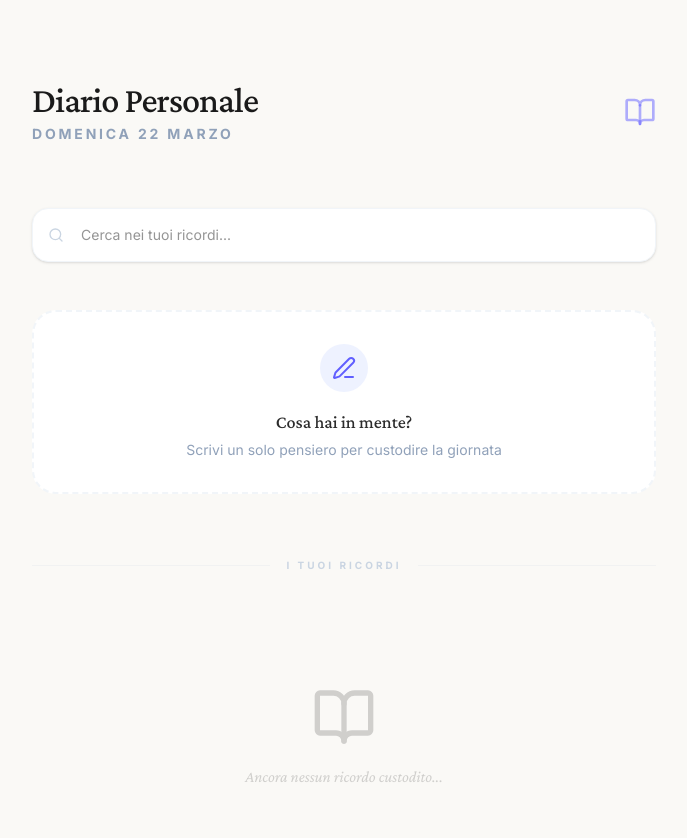
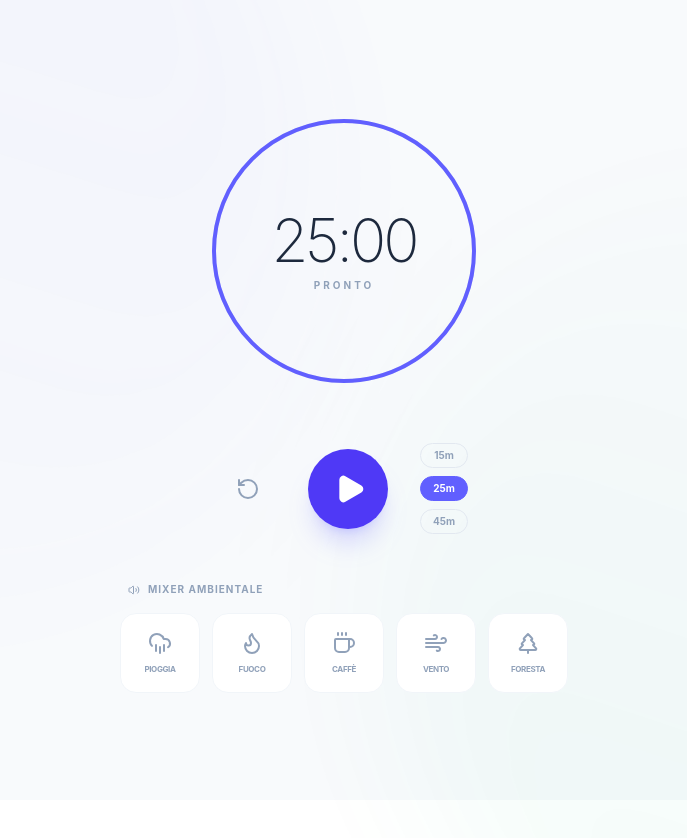
Before and after one commit to massimo12c/prome, a React (Vite) app: page / in a window 1280 px wide. Shown: the top 838 px of the page, without its empty margins (296-983 px from the left). After the commit the page ends 800 px from the top, so only its background shows below. Built offline with nearby package versions, Linux system fonts and the light colour scheme.

Commit message:
Fix unused import and finish Zen Timer

```diff
--- a/index.html
+++ b/index.html
@@ -6,9 +6,9 @@
     <link rel="manifest" href="/manifest.webmanifest" />
     <meta name="apple-mobile-web-app-capable" content="yes">
     <meta name="apple-mobile-web-app-status-bar-style" content="black-translucent">
-    <meta name="apple-mobile-web-app-title" content="Diario">
+    <meta name="apple-mobile-web-app-title" content="ZenTimer">
     <meta name="viewport" content="width=device-width, initial-scale=1.0, maximum-scale=1.0, user-scalable=no" />
-    <title>Diario Personale</title>
+    <title>Zen Timer</title>
   </head>
   <body>
     <div id="root"></div>
--- a/src/App.tsx
+++ b/src/App.tsx
@@ -1,222 +1,202 @@
-import { useState, useEffect } from 'react';
-import { Plus, Search, Trash2, Calendar, BookOpen, PenLine, X } from 'lucide-react';
-import { motion, AnimatePresence } from 'framer-motion';
+import { useState, useEffect, useRef } from 'react';
+import { Play, Pause, RotateCcw, CloudRain, Flame, Coffee, Wind, TreePine, Volume2, X, Plus } from 'lucide-react';
+import { motion } from 'framer-motion';
 
-interface DiaryEntry {
-  id: string;
-  date: string;
-  text: string;
-  timestamp: number;
-}
+const SOUNDS = [
+  { id: 'rain', name: 'Pioggia', icon: CloudRain, url: 'https://assets.mixkit.co/active_storage/sfx/2405/2405-preview.mp3' },
+  { id: 'fire', name: 'Fuoco', icon: Flame, url: 'https://assets.mixkit.co/active_storage/sfx/2413/2413-preview.mp3' },
+  { id: 'coffee', name: 'Caffè', icon: Coffee, url: 'https://assets.mixkit.co/active_storage/sfx/2437/2437-preview.mp3' },
+  { id: 'wind', name: 'Vento', icon: Wind, url: 'https://assets.mixkit.co/active_storage/sfx/2422/2422-preview.mp3' },
+  { id: 'forest', name: 'Foresta', icon: TreePine, url: 'https://assets.mixkit.co/active_storage/sfx/2411/2411-preview.mp3' },
+];
 
 function App() {
-  const [entries, setEntries] = useState<DiaryEntry[]>(() => {
-    const saved = localStorage.getItem('diary_entries');
-    return saved ? JSON.parse(saved) : [];
-  });
-  const [inputText, setInputText] = useState('');
-  const [searchQuery, setSearchQuery] = useState('');
-  const [currentTime, setCurrentTime] = useState(new Date());
+  const [timeLeft, setTimeLeft] = useState(25 * 60);
+  const [isActive, setIsActive] = useState(false);
+  const [totalTime, setTotalTime] = useState(25 * 60);
+  const [activeSounds, setActiveSounds] = useState<Record<string, boolean>>({});
   const [isIOS, setIsIOS] = useState(false);
-  const [isAndroid, setIsAndroid] = useState(false);
   const [isStandalone, setIsStandalone] = useState(false);
-  const [isWriting, setIsWriting] = useState(false);
 
-  useEffect(() => {
-    localStorage.setItem('diary_entries', JSON.stringify(entries));
-  }, [entries]);
+  const audioRefs = useRef<Record<string, HTMLAudioElement>>({});
 
   useEffect(() => {
     const ua = navigator.userAgent;
-    const iOS = /iPad|iPhone|iPod/.test(ua) && !(window as any).MSStream;
-    const android = /Android/.test(ua);
-    setIsIOS(iOS);
-    setIsAndroid(android);
-
-    const standalone = (window as any).navigator.standalone || window.matchMedia('(display-mode: standalone)').matches;
-    setIsStandalone(standalone);
-
-    const timer = setInterval(() => setCurrentTime(new Date()), 60000);
-    return () => clearInterval(timer);
+    setIsIOS(/iPad|iPhone|iPod/.test(ua) && !(window as any).MSStream);
+    setIsStandalone((window as any).navigator.standalone || window.matchMedia('(display-mode: standalone)').matches);
   }, []);
 
-  const addEntry = () => {
-    if (!inputText.trim()) return;
+  useEffect(() => {
+    let interval: any = null;
+    if (isActive && timeLeft > 0) {
+      interval = setInterval(() => {
+        setTimeLeft((prev) => prev - 1);
+      }, 1000);
+    } else if (timeLeft === 0) {
+      setIsActive(false);
+      clearInterval(interval);
+    }
+    return () => clearInterval(interval);
+  }, [isActive, timeLeft]);
 
-    const newEntry: DiaryEntry = {
-      id: Date.now().toString(),
-      date: new Date().toLocaleDateString('it-IT', {
-        weekday: 'long',
-        day: 'numeric',
-        month: 'long',
-        year: 'numeric'
-      }),
-      text: inputText.trim(),
-      timestamp: Date.now()
-    };
+  const toggleTimer = () => setIsActive(!isActive);
 
-    setEntries([newEntry, ...entries]);
-    setInputText('');
-    setIsWriting(false);
+  const resetTimer = () => {
+    setIsActive(false);
+    setTimeLeft(totalTime);
   };
 
-  const deleteEntry = (id: string) => {
-    setEntries(entries.filter(e => e.id !== id));
+  const setDuration = (mins: number) => {
+    const secs = mins * 60;
+    setTotalTime(secs);
+    setTimeLeft(secs);
+    setIsActive(false);
   };
 
-  const filteredEntries = entries.filter(e =>
-    e.text.toLowerCase().includes(searchQuery.toLowerCase()) ||
-    e.date.toLowerCase().includes(searchQuery.toLowerCase())
-  );
+  const toggleSound = (id: string) => {
+    const isNowActive = !activeSounds[id];
+    setActiveSounds({ ...activeSounds, [id]: isNowActive });
 
-  const todayEntry = entries.find(e =>
-    new Date(e.timestamp).toDateString() === new Date().toDateString()
-  );
+    if (isNowActive) {
+      audioRefs.current[id].play().catch(e => console.log('Audio play blocked', e));
+      audioRefs.current[id].loop = true;
+    } else {
+      audioRefs.current[id].pause();
+    }
+  };
+
+  const formatTime = (seconds: number) => {
+    const m = Math.floor(seconds / 60);
+    const s = seconds % 60;
+    return `${m}:${s < 10 ? '0' : ''}${s}`;
+  };
+
+  const progress = (timeLeft / totalTime) * 100;
 
   return (
-    <div className="min-h-screen bg-[#faf9f6] dark:bg-[#0c0c0c] text-[#2c2c2c] dark:text-[#e0e0e0] transition-colors duration-500 font-serif">
+    <div className="min-h-screen bg-slate-50 dark:bg-[#0a0a0c] text-slate-800 dark:text-slate-200 transition-colors duration-1000 flex flex-col items-center justify-center p-6 font-sans overflow-hidden">
 
-      <div className="max-w-2xl mx-auto px-6 py-12 md:py-20">
+      {/* Hidden Audio Elements */}
+      {SOUNDS.map(sound => (
+        <audio
+          key={sound.id}
+          ref={el => { if (el) audioRefs.current[sound.id] = el; }}
+          src={sound.url}
+          preload="auto"
+        />
+      ))}
 
-        {/* Header */}
-        <header className="mb-16 space-y-4">
-          <div className="flex items-center justify-between">
-            <div className="space-y-1">
-              <h1 className="text-4xl font-medium tracking-tight text-[#1a1a1a] dark:text-white">
-                Diario Personale
-              </h1>
-              <p className="text-sm text-slate-400 uppercase tracking-[0.2em] font-sans font-bold">
-                {currentTime.toLocaleDateString('it-IT', { weekday: 'long', day: 'numeric', month: 'long' })}
-              </p>
-            </div>
-            <BookOpen className="w-8 h-8 text-indigo-500/50" />
+      {/* Background Animated Gradient */}
+      <div className="fixed inset-0 pointer-events-none opacity-30 dark:opacity-20">
+        <motion.div
+          animate={{
+            scale: [1, 1.2, 1],
+            rotate: [0, 90, 0],
+          }}
+          transition={{ duration: 20, repeat: Infinity, ease: "linear" }}
+          className="absolute -top-1/2 -left-1/2 w-full h-full bg-gradient-to-br from-indigo-500/20 to-transparent rounded-full blur-3xl"
+        />
+        <motion.div
+          animate={{
+            scale: [1.2, 1, 1.2],
+            rotate: [90, 0, 90],
+          }}
+          transition={{ duration: 25, repeat: Infinity, ease: "linear" }}
+          className="absolute -bottom-1/2 -right-1/2 w-full h-full bg-gradient-to-tl from-emerald-500/20 to-transparent rounded-full blur-3xl"
+        />
+      </div>
+
+      <div className="relative z-10 w-full max-w-md flex flex-col items-center gap-12">
+
+        {/* Timer Circle */}
+        <div className="relative w-72 h-72 flex items-center justify-center">
+          <svg className="absolute inset-0 w-full h-full -rotate-90 transform">
+            <circle
+              cx="144"
+              cy="144"
+              r="130"
+              stroke="currentColor"
+              strokeWidth="4"
+              fill="transparent"
+              className="text-slate-200 dark:text-slate-800"
+            />
+            <motion.circle
+              cx="144"
+              cy="144"
+              r="130"
+              stroke="currentColor"
+              strokeWidth="4"
+              fill="transparent"
+              strokeDasharray="816.8"
+              animate={{ strokeDashoffset: 816.8 * (1 - progress / 100) }}
+              transition={{ duration: 1, ease: "linear" }}
+              className="text-indigo-500 dark:text-indigo-400"
+              strokeLinecap="round"
+            />
+          </svg>
+
+          <div className="text-center flex flex-col items-center">
+            <motion.span
+              key={timeLeft}
+              initial={{ opacity: 0.5, y: 5 }}
+              animate={{ opacity: 1, y: 0 }}
+              className="text-6xl font-extralight tracking-tighter"
+            >
+              {formatTime(timeLeft)}
+            </motion.span>
+            <p className="text-[10px] uppercase tracking-[0.3em] font-bold text-slate-400 mt-2">
+              {isActive ? 'Concentrazione' : 'Pronto'}
+            </p>
           </div>
-        </header>
-
-        {/* Search Bar */}
-        <div className="relative mb-12 group">
-          <Search className="absolute left-4 top-1/2 -translate-y-1/2 w-4 h-4 text-slate-300 group-focus-within:text-indigo-400 transition-colors" />
-          <input
-            type="text"
-            placeholder="Cerca nei tuoi ricordi..."
-            className="w-full bg-white dark:bg-[#161616] border border-slate-100 dark:border-slate-800 rounded-2xl py-4 pl-12 pr-4 text-sm font-sans focus:outline-none focus:ring-2 focus:ring-indigo-500/20 transition-all shadow-sm"
-            value={searchQuery}
-            onChange={(e) => setSearchQuery(e.target.value)}
-          />
         </div>
 
-        {/* Writing Section */}
-        <div className="mb-16">
-          <AnimatePresence mode="wait">
-            {!isWriting ? (
-              <motion.button
-                key="add-button"
-                initial={{ opacity: 0, y: 10 }}
-                animate={{ opacity: 1, y: 0 }}
-                exit={{ opacity: 0, y: -10 }}
-                onClick={() => setIsWriting(true)}
-                disabled={!!todayEntry && !searchQuery}
-                className={`w-full group bg-white dark:bg-[#161616] border-2 border-dashed border-slate-100 dark:border-slate-800 rounded-3xl p-8 flex flex-col items-center justify-center gap-4 transition-all hover:border-indigo-200 dark:hover:border-indigo-900/50 ${!!todayEntry ? 'opacity-50 cursor-not-allowed' : 'hover:shadow-xl hover:shadow-indigo-500/5'}`}
+        {/* Timer Controls */}
+        <div className="flex items-center gap-8">
+          <button
+            onClick={resetTimer}
+            className="p-4 rounded-full hover:bg-slate-200 dark:hover:bg-slate-800 transition-colors text-slate-400"
+          >
+            <RotateCcw className="w-6 h-6" />
+          </button>
+
+          <button
+            onClick={toggleTimer}
+            className="w-20 h-20 rounded-full bg-indigo-600 hover:bg-indigo-700 text-white flex items-center justify-center shadow-xl shadow-indigo-500/20 active:scale-95 transition-all"
+          >
+            {isActive ? <Pause className="w-8 h-8 fill-current" /> : <Play className="w-8 h-8 fill-current ml-1" />}
+          </button>
+
+          <div className="flex flex-col gap-2">
+            {[15, 25, 45].map(m => (
+              <button
+                key={m}
+                onClick={() => setDuration(m)}
+                className={`text-[10px] font-bold px-3 py-1 rounded-full border transition-all ${totalTime === m * 60 ? 'bg-indigo-500 border-indigo-500 text-white' : 'border-slate-200 dark:border-slate-800 text-slate-400'}`}
               >
-                <div className="w-12 h-12 bg-indigo-50 dark:bg-indigo-900/20 rounded-full flex items-center justify-center text-indigo-500 group-hover:scale-110 transition-transform">
-                  <PenLine className="w-6 h-6" />
-                </div>
-                <div className="text-center">
-                  <p className="font-medium text-lg">
-                    {todayEntry ? 'Hai già scritto per oggi' : 'Cosa hai in mente?'}
-                  </p>
-                  <p className="text-sm text-slate-400 font-sans mt-1">
-                    {todayEntry ? 'Torna domani per un nuovo pensiero' : 'Scrivi un solo pensiero per custodire la giornata'}
-                  </p>
-                </div>
-              </motion.button>
-            ) : (
-              <motion.div
-                key="writing-box"
-                initial={{ opacity: 0, scale: 0.95 }}
-                animate={{ opacity: 1, scale: 1 }}
-                exit={{ opacity: 0, scale: 0.95 }}
-                className="bg-white dark:bg-[#161616] border border-slate-100 dark:border-slate-800 rounded-3xl p-6 shadow-2xl shadow-indigo-500/10"
-              >
-                <div className="flex justify-between items-center mb-4">
-                  <span className="text-xs font-bold text-indigo-500 uppercase tracking-widest font-sans">Nuovo Pensiero</span>
-                  <button onClick={() => setIsWriting(false)} className="text-slate-300 hover:text-slate-500 transition-colors">
-                    <X className="w-5 h-5" />
-                  </button>
-                </div>
-                <textarea
-                  autoFocus
-                  placeholder="Oggi è stato..."
-                  className="w-full bg-transparent border-none focus:ring-0 text-xl leading-relaxed resize-none h-32 placeholder:text-slate-200 dark:placeholder:text-slate-800"
-                  value={inputText}
-                  onChange={(e) => setInputText(e.target.value)}
-                />
-                <div className="flex justify-end mt-4">
-                  <button
-                    onClick={addEntry}
-                    disabled={!inputText.trim()}
-                    className="bg-indigo-600 hover:bg-indigo-700 disabled:opacity-50 text-white px-8 py-3 rounded-2xl font-sans font-bold transition-all active:scale-95 shadow-lg shadow-indigo-200 dark:shadow-none"
-                  >
-                    Custodisci
-                  </button>
-                </div>
-              </motion.div>
-            )}
-          </AnimatePresence>
+                {m}m
+              </button>
+            ))}
+          </div>
         </div>
 
-        {/* Entries List */}
-        <div className="space-y-8">
-          <div className="flex items-center gap-4 text-slate-300 dark:text-slate-700">
-            <div className="h-px flex-1 bg-current opacity-20" />
-            <span className="text-[10px] font-bold uppercase tracking-[0.3em] font-sans">I tuoi ricordi</span>
-            <div className="h-px flex-1 bg-current opacity-20" />
+        {/* Sound Mixer */}
+        <div className="w-full space-y-4">
+          <div className="flex items-center gap-2 px-2">
+            <Volume2 className="w-3 h-3 text-slate-400" />
+            <span className="text-[10px] font-bold uppercase tracking-widest text-slate-400">Mixer Ambientale</span>
           </div>
 
-          <div className="space-y-12">
-            <AnimatePresence initial={false}>
-              {filteredEntries.map((entry) => (
-                <motion.div
-                  key={entry.id}
-                  initial={{ opacity: 0, x: -20 }}
-                  animate={{ opacity: 1, x: 0 }}
-                  exit={{ opacity: 0, x: 20 }}
-                  className="group relative"
-                >
-                  <div className="flex gap-6">
-                    <div className="hidden md:flex flex-col items-center gap-2 pt-1">
-                      <div className="w-2 h-2 rounded-full bg-indigo-500/30 group-hover:bg-indigo-500 transition-colors" />
-                      <div className="w-px flex-1 bg-slate-100 dark:bg-slate-800" />
-                    </div>
-
-                    <div className="flex-1 space-y-3 pb-8">
-                      <div className="flex items-center justify-between">
-                        <time className="text-xs font-bold text-slate-400 dark:text-slate-500 uppercase tracking-widest font-sans flex items-center gap-2">
-                          <Calendar className="w-3 h-3" />
-                          {entry.date}
-                        </time>
-                        <button
-                          onClick={() => deleteEntry(entry.id)}
-                          className="opacity-0 group-hover:opacity-100 p-2 text-slate-300 hover:text-rose-500 transition-all"
-                        >
-                          <Trash2 className="w-4 h-4" />
-                        </button>
-                      </div>
-                      <p className="text-lg md:text-xl text-[#333] dark:text-[#ccc] leading-relaxed">
-                        {entry.text}
-                      </p>
-                    </div>
-                  </div>
-                </motion.div>
-              ))}
-            </AnimatePresence>
-
-            {filteredEntries.length === 0 && (
-              <div className="text-center py-20 opacity-20 grayscale">
-                <BookOpen className="w-16 h-16 mx-auto mb-4" />
-                <p className="font-medium italic">Ancora nessun ricordo custodito...</p>
-              </div>
-            )}
+          <div className="grid grid-cols-5 gap-3">
+            {SOUNDS.map(sound => (
+              <button
+                key={sound.id}
+                onClick={() => toggleSound(sound.id)}
+                className={`aspect-square rounded-2xl flex flex-col items-center justify-center gap-2 transition-all active:scale-90 ${activeSounds[sound.id] ? 'bg-indigo-100 dark:bg-indigo-900/30 text-indigo-600 dark:text-indigo-400 border-2 border-indigo-200 dark:border-indigo-800' : 'bg-white dark:bg-slate-900 text-slate-400 border border-slate-100 dark:border-slate-800'}`}
+              >
+                <sound.icon className="w-6 h-6" />
+                <span className="text-[8px] font-bold uppercase tracking-tighter">{sound.name}</span>
+              </button>
+            ))}
           </div>
         </div>
 
@@ -230,8 +210,8 @@ function App() {
             <div className="bg-indigo-50 dark:bg-indigo-900/20 p-3 rounded-2xl text-indigo-500">
               <Plus className="w-5 h-5" />
             </div>
-            <p className="text-xs font-sans leading-tight pr-4">
-              <strong>Installa su iPhone:</strong> clicca su <span className="inline-block border rounded px-1">↑</span> e poi su <strong>"Aggiungi alla schermata Home"</strong>.
+            <p className="text-[10px] font-bold leading-tight uppercase tracking-tight">
+              Installa per un'esperienza Zen: clicca su <span className="inline-block border rounded px-1">↑</span> e poi su <br/> <strong>"Aggiungi alla schermata Home"</strong>.
             </p>
             <button onClick={() => setIsIOS(false)} className="text-slate-300 ml-auto">
               <X className="w-4 h-4" />
@@ -239,38 +219,7 @@ function App() {
           </motion.div>
         )}
 
-        {/* Android PWA Instructions */}
-        {isAndroid && !isStandalone && (
-          <motion.div
-            initial={{ opacity: 0, y: 20 }}
-            animate={{ opacity: 1, y: 0 }}
-            className="fixed bottom-6 left-6 right-6 bg-white dark:bg-[#161616] border border-slate-100 dark:border-slate-800 p-4 rounded-3xl shadow-2xl flex items-center gap-4 z-50"
-          >
-            <div className="bg-indigo-50 dark:bg-indigo-900/20 p-3 rounded-2xl text-indigo-500">
-              <Plus className="w-5 h-5" />
-            </div>
-            <p className="text-xs font-sans leading-tight pr-4">
-              <strong>Installa su Android:</strong> clicca sui tre puntini <span className="inline-block border rounded px-1">⋮</span> e seleziona <strong>"Installa app"</strong>.
-            </p>
-            <button onClick={() => setIsAndroid(false)} className="text-slate-300 ml-auto">
-              <X className="w-4 h-4" />
-            </button>
-          </motion.div>
-        )}
-
       </div>
-
-      <style>{`
-        @import url('https://fonts.googleapis.com/css2?family=Crimson+Pro:ital,wght@0,400;0,500;1,400&family=Inter:wght@400;700&display=swap');
-
-        .font-serif { font-family: 'Crimson Pro', serif; }
-        .font-sans { font-family: 'Inter', sans-serif; }
-
-        ::selection {
-          background: rgba(79, 70, 229, 0.1);
-          color: #4f46e5;
-        }
-      `}</style>
     </div>
   );
 }
```
Also changed, not shown: public/manifest.webmanifest.
